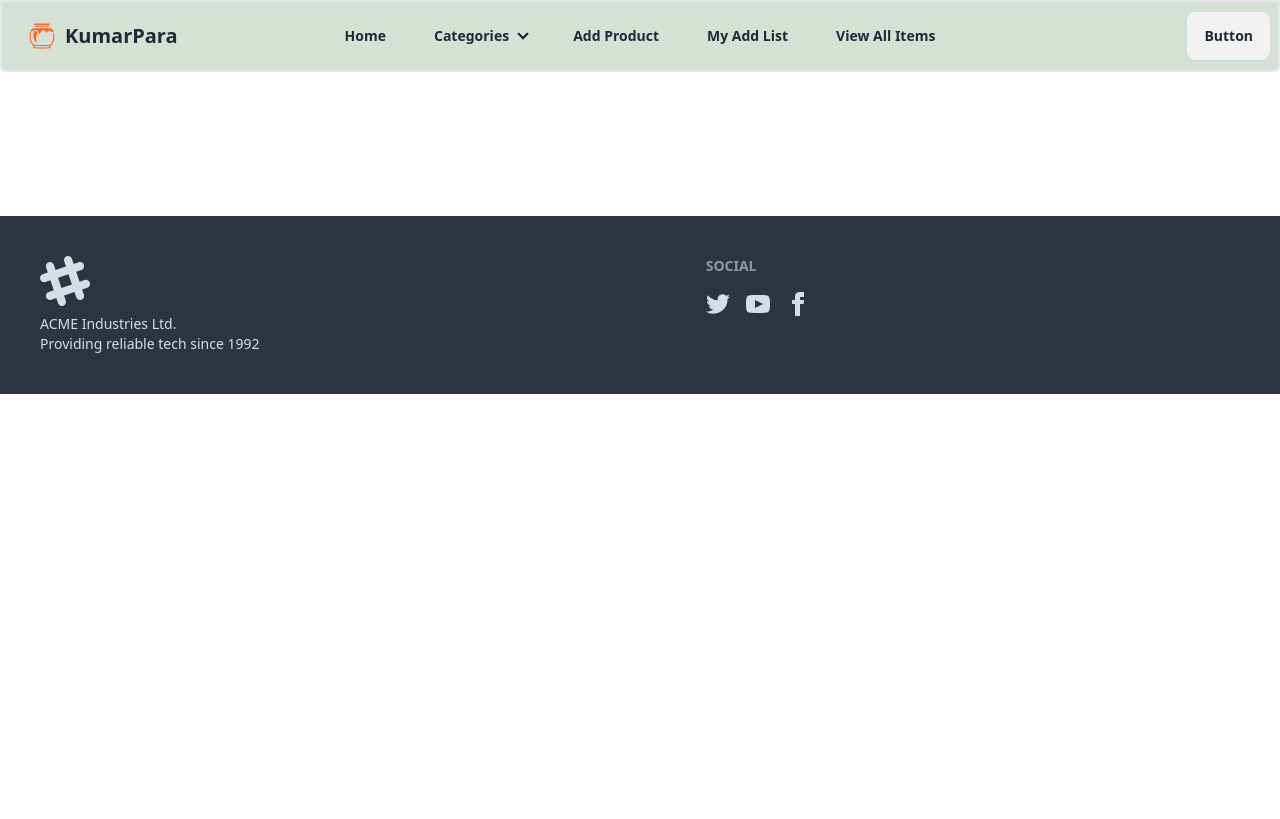
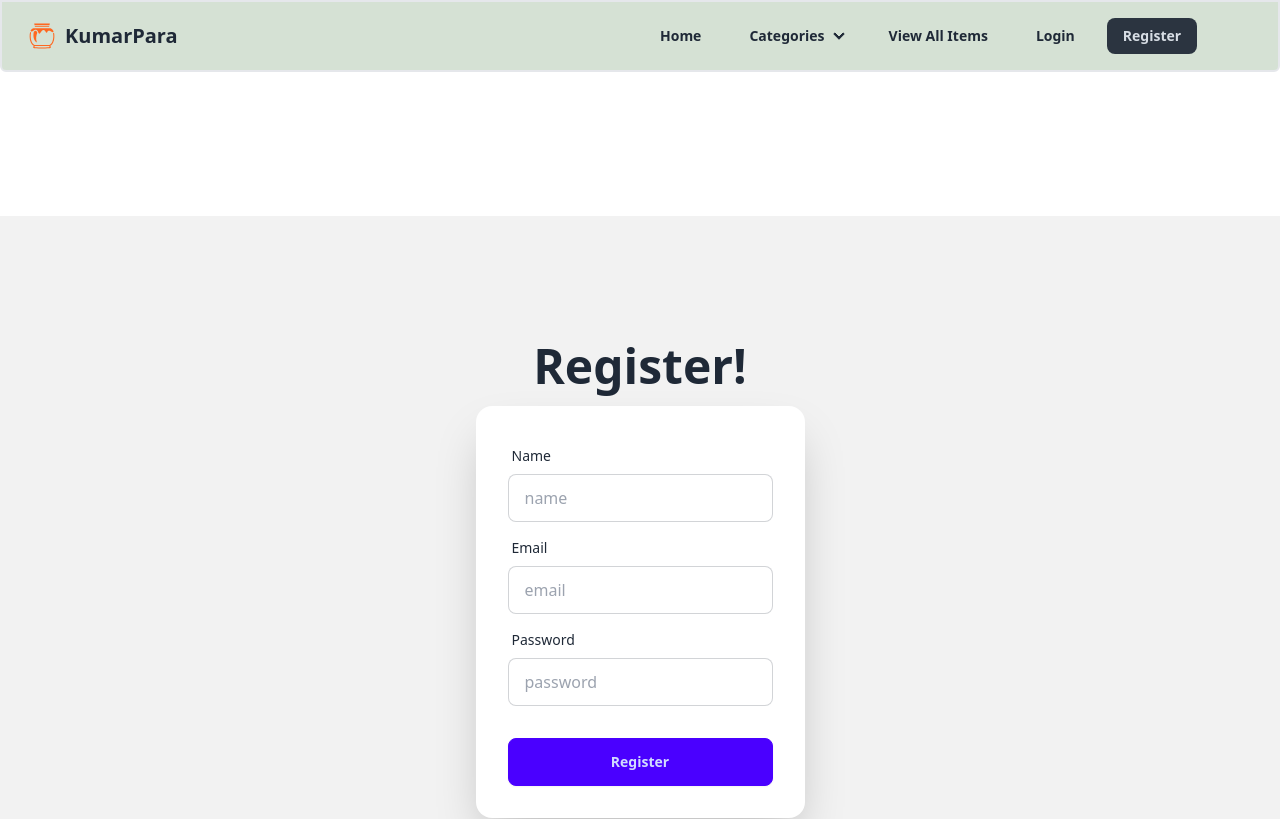
Before and after one commit to drjhatka/assignment-10-client, a React (Vite) app: page /register in a window 1280 px wide. Shown: the top 819 px of the page. Built offline with nearby package versions, Linux system fonts and the light colour scheme; no server answers.

Commit message:
auth almost done

```diff
--- a/src/components/auth/PrivateRoute.jsx
+++ b/src/components/PrivateRoute.jsx
@@ -1,5 +1,5 @@
 import React, { useContext, useEffect } from 'react'
-import { AuthContext } from './components/AuthProvider'
+import  {AuthContext}  from './auth/AuthProvider'
 import { Navigate, useLocation, useNavigate } from 'react-router-dom';
 
 function PrivateRoute({ children }) {
@@ -9,12 +9,14 @@ function PrivateRoute({ children }) {
     if (loading) {
         console.log(loading)
         return <span className="loading loading-bars loading-lg"></span>
-
     }
     if (user) {
         return children
     }
+    //useEffect(()=>{},[navigate('/login')])
+    // return navigate('/login')
     return <Navigate state={location.pathname} to="/login"></Navigate>
+
 }
 
 export default PrivateRoute
--- a/src/components/auth/AuthProvider.jsx
+++ b/src/components/auth/AuthProvider.jsx
@@ -4,13 +4,12 @@ import { createContext, useContext, useEffect, useState } from 'react'
 import  app from './firebase.config'
 import { useLoaderData, useNavigate } from 'react-router-dom';
 
-const AuthContext = createContext({})
+export const AuthContext = createContext({})
 function AuthProvider({children}) {
 
     const [user, setUser]           = useState(null);
-    const [loading, setLoading]     = useState(true)
+    const [loading, setLoading]     = useState(false)
     const [data, setData]           = useState(null)
-
     const auth = getAuth(app)
 
 
@@ -30,6 +29,7 @@ function AuthProvider({children}) {
             signOut(auth).then(()=>{
                 //redirect to login page
             setLoading(true)
+
              }).catch((error)=>{
 
              });
--- a/src/components/auth/Login.jsx
+++ b/src/components/auth/Login.jsx
@@ -1,38 +1,46 @@
-import React from 'react'
+import {useContext} from 'react'
+import { AuthContext } from './AuthProvider'
+import {Link, useNavigate} from 'react-router-dom'
+
 
 function Login() {
+    const { userLogIn } = useContext(AuthContext)
+    const navigate = useNavigate()
+    const handleLogin=()=>{
+        event.preventDefault()
+        userLogIn(event.target.email.value,event.target.password.value)
+        navigate('/')
+    }
     return (
         <div>
             <div className="hero bg-base-200 min-h-screen">
-                <div className="hero-content flex-col lg:flex-row-reverse">
+                <div className="hero-content flex-col">
                     <div className="text-center lg:text-left">
                         <h1 className="text-5xl font-bold">Login now!</h1>
-                        <p className="py-6">
-                            Provident cupiditate voluptatem et in. Quaerat fugiat ut assumenda excepturi exercitationem
-                            quasi. In deleniti eaque aut repudiandae et a id nisi.
-                        </p>
+
                     </div>
                     <div className="card bg-base-100 w-full max-w-sm shrink-0 shadow-2xl">
-                        <form className="card-body">
+                        <form onSubmit={handleLogin} className="card-body">
                             <div className="form-control">
                                 <label className="label">
                                     <span className="label-text">Email</span>
                                 </label>
-                                <input type="email" placeholder="email" className="input input-bordered" required />
+                                <input type="email" name='email' placeholder="email" className="input input-bordered" required />
                             </div>
                             <div className="form-control">
                                 <label className="label">
                                     <span className="label-text">Password</span>
                                 </label>
-                                <input type="password" placeholder="password" className="input input-bordered" required />
-                                <label className="label">
-                                    <a href="#" className="label-text-alt link link-hover">Forgot password?</a>
-                                </label>
+                                <input type="password" name='password' placeholder="password" className="input input-bordered" required />
+
                             </div>
                             <div className="form-control mt-6">
-                                <button className="btn btn-primary">Login</button>
+                                <button type='submit' className="btn btn-primary">Login</button>
                             </div>
                         </form>
+                    </div>
+                    <div className=' px-10 py-4 rounded-md bg-green-500 text-white'>
+                        <Link to="/register">No account yet? Register</Link>
                     </div>
                 </div>
             </div>
--- a/src/components/auth/Register.jsx
+++ b/src/components/auth/Register.jsx
@@ -1,9 +1,80 @@
 import React from 'react'
+import { Link, useNavigate } from 'react-router-dom'
+import { useContext } from 'react'
+import { AuthContext } from './AuthProvider'
+import Swal from 'sweetalert2'
 
 function Register() {
+    const { user, createUser } = useContext(AuthContext)
+    const navigate = useNavigate()
+    const handleRegister = () => {
+        event.preventDefault()
+        createUser(event.target.email.value, event.target.password.value).then((userCredential) => {
+            // Signed up
+            setTimeout(() => {
+                Swal.fire({
+                    title: 'User Added!',
+                    text: 'User added Successfully',
+                    icon: 'success',
+                    confirmButtonText: 'Ok'
+                })
+            }, 1500)
+          }).catch((error)=>{
+            setTimeout(() => {
+                Swal.fire({
+                    title: 'User Added!',
+                    text: error.message,
+                    icon: 'success',
+                    confirmButtonText: 'Ok'
+                })
+          })
+        })
+        //redirect to login page
+
+        navigate('/login', { replace: true })
+
+
+    }
+    console.log(user)
     return (
         <div>
+            <div className="hero bg-base-200 min-h-screen">
+                <div className="hero-content flex-col">
+                    <div className="text-center lg:text-left">
+                        <h1 className="text-5xl font-bold">Register!</h1>
 
+                    </div>
+                    <div className="card bg-base-100 w-full max-w-sm shrink-0 shadow-2xl">
+                        <form onSubmit={handleRegister} className="card-body">
+                            <div className="form-control">
+                                <label className="label">
+                                    <span className="label-text">Name</span>
+                                </label>
+                                <input type="text" name='name' placeholder="name" className="input input-bordered" required />
+                            </div>
+                            <div className="form-control">
+                                <label className="label">
+                                    <span className="label-text">Email</span>
+                                </label>
+                                <input type="email" name='email' placeholder="email" className="input input-bordered" required />
+                            </div>
+                            <div className="form-control">
+                                <label className="label">
+                                    <span className="label-text">Password</span>
+                                </label>
+                                <input type="password" name='password' placeholder="password" className="input input-bordered" required />
+
+                            </div>
+                            <div className="form-control mt-6">
+                                <button className="btn btn-primary">Register</button>
+                            </div>
+                        </form>
+                    </div>
+                    <div className=' px-10 py-4 rounded-md bg-green-500 text-white'>
+                        <Link to="/login">Already have an Account? Login</Link>
+                    </div>
+                </div>
+            </div>
         </div>
     )
 }
--- a/src/components/dynamic/ViewDetails.jsx
+++ b/src/components/dynamic/ViewDetails.jsx
@@ -17,6 +17,9 @@ function ViewDetails() {
         queryFn: async () => {
             const result = await axios.get('http://localhost:5000/get-craft/' + id)
             return result.data
+        },
+        onSuccess:async ()=>{
+            //queryClient.invalidateQuery('craft')
         }
     })
     function convertRating (rating) {
--- a/src/components/static/Navbar.jsx
+++ b/src/components/static/Navbar.jsx
@@ -1,6 +1,16 @@
 import { NavLink, Link } from 'react-router-dom'
+import { useContext } from 'react'
 import { GiClothJar } from "react-icons/gi";
+import { AuthContext } from '../auth/AuthProvider'
+import {useNavigate} from 'react-router-dom'
 function Navbar() {
+    const { user, loading, logOut } = useContext(AuthContext)
+    console.log(user)
+    const navigate = useNavigate()
+    const signOut = ()=>{
+        logOut()
+        navigate('/login')
+    }
     return (
 
         <div className="navbar bg-[#cddbcbd2] border-2 rounded-b-md mb-36 pb-2">
@@ -10,7 +20,7 @@ function Navbar() {
                         <svg xmlns="http://www.w3.org/2000/svg" className="h-5 w-5" fill="none" viewBox="0 0 24 24" stroke="currentColor"><path strokeLinecap="round" strokeLinejoin="round" strokeWidth="2" d="M4 6h16M4 12h8m-8 6h16" /></svg>
                     </div>
                     <ul tabIndex={0} className="menu menu-md dropdown-content mt-3 z-[1] p-2 shadow bg-base-100 rounded-box w-52">
-                        <li ><NavLink  to='/'>Home</NavLink></li>
+                        <li ><NavLink to='/'>Home</NavLink></li>
                         <li>
                             <a>View Categories</a>
                             <ul className="p-2">
@@ -41,15 +51,54 @@ function Navbar() {
                             </ul>
                         </details>
                     </li>
-                    <li><NavLink to='/add-craft'>Add Product</NavLink></li>
-                    <li><NavLink to='/product-list'>My Add List </NavLink></li>
                     <li><NavLink to='/view-all-items'>View All Items</NavLink></li>
+                    {
+                        user ?
+                            <>
+                                <li><NavLink to='/add-craft'>Add Product</NavLink></li>
+                                <li><NavLink to='/product-list'>My Add List </NavLink></li>
+                            </>
+                            :
+                            <>
+                                <li><NavLink to='/login'>Login</NavLink></li>
+                                <li><NavLink to='/register'>Register </NavLink></li>
+                            </>
+                    }
+
 
                 </ul>
+
             </div>
-            <div className="navbar-end">
-                <a className="btn">Button</a>
+            {
+                user &&    <div className="navbar-end gap-4">
+
+                <div><span className='px-2 py-2 border-2 rounded-md text-blue-700 font-semibold border-red-600 bg-slate-100 '>{user?.email}</span></div>
+
+                <div className="dropdown dropdown-end">
+                    <div tabIndex={0} role="button" className="btn btn-ghost btn-circle avatar">
+                        <div className="w-10 rounded-full border-2 border-green-500 ">
+                            <img
+                                alt='Photo'
+                                src={user?.photoUrl} />
+                        </div>
+                    </div>
+
+                    <ul
+                        tabIndex={0}
+                        className="menu menu-sm dropdown-content bg-base-100 rounded-box z-[1] mt-3 w-52 p-2 shadow">
+                        <li>
+                            <a className="justify-between">
+                                Profile
+                                <span className="badge">New</span>
+                            </a>
+                        </li>
+                        <li><a>Settings</a></li>
+                        <li><button onClick={signOut}>Logout</button></li>
+                    </ul>
+                </div>
             </div>
+            }
+
         </div>
 
     )
```
Also changed, not shown: src/main.jsx (+5 -3 lines).
